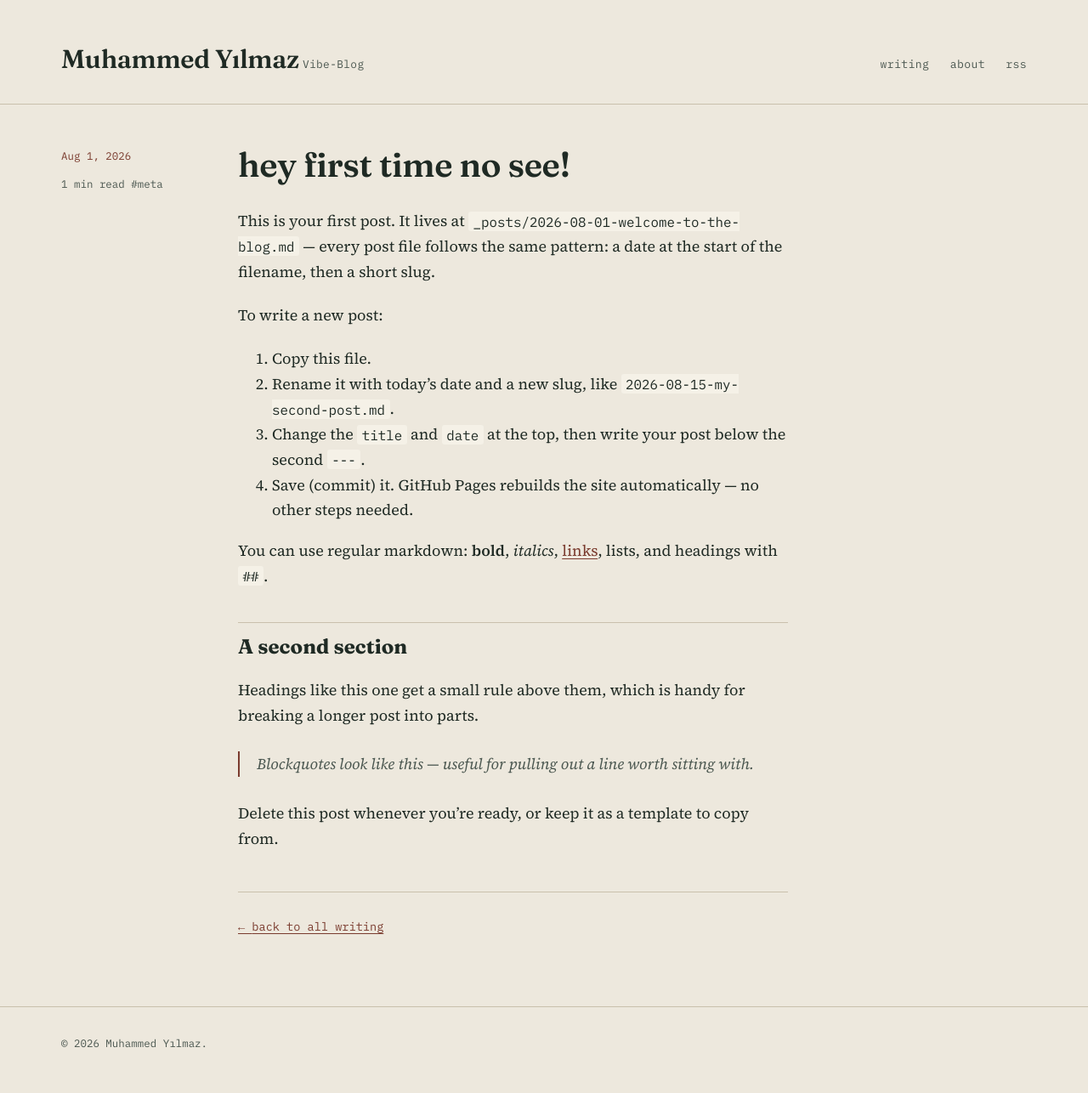
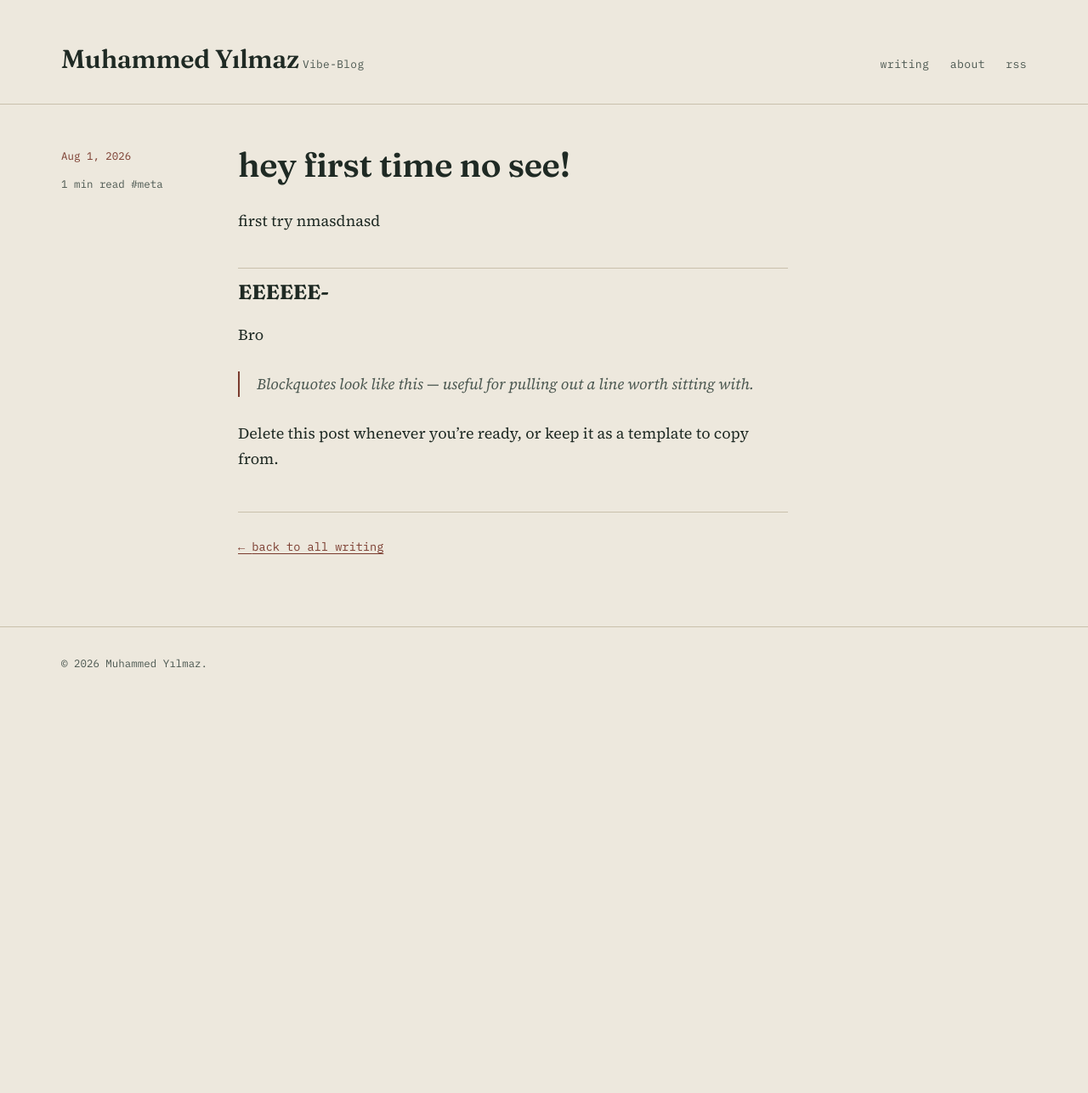
Before and after one commit to n9pe/Myblog, a Jekyll site: the page built from _posts/2026-08-01-welcome-to-the-blog.md, in a window 1280 px wide. Shown: the whole page at 85% size. Built offline with Jekyll 4.4.1, drawn with Linux system fonts in a browser that asks for light colours; after the commit the page ends 900 px from its top, so only the background shows below that.

Commit message:
Update 2026-08-01-welcome-to-the-blog.md

```diff
--- a/_posts/2026-08-01-welcome-to-the-blog.md
+++ b/_posts/2026-08-01-welcome-to-the-blog.md
@@ -4,20 +4,11 @@ date: 2026-08-01
 tags: [meta]
 ---
 
-This is your first post. It lives at `_posts/2026-08-01-welcome-to-the-blog.md` — every post file follows the same pattern: a date at the start of the filename, then a short slug.
+first try nmasdnasd
 
-To write a new post:
+## EEEEEE-
 
-1. Copy this file.
-2. Rename it with today's date and a new slug, like `2026-08-15-my-second-post.md`.
-3. Change the `title` and `date` at the top, then write your post below the second `---`.
-4. Save (commit) it. GitHub Pages rebuilds the site automatically — no other steps needed.
-
-You can use regular markdown: **bold**, *italics*, [links](https://example.com), lists, and headings with `##`.
-
-## A second section
-
-Headings like this one get a small rule above them, which is handy for breaking a longer post into parts.
+Bro
 
 > Blockquotes look like this — useful for pulling out a line worth sitting with.
 
```
